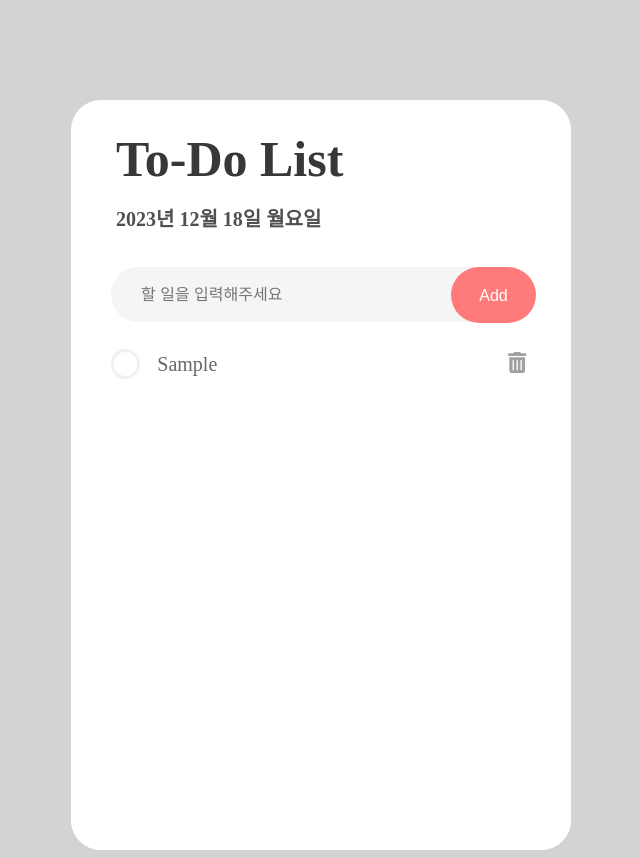
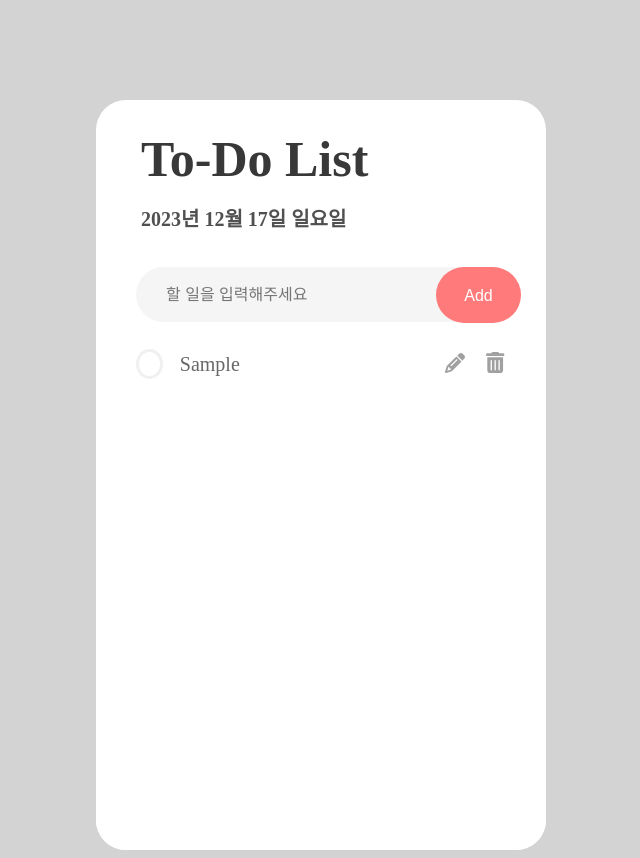
Before and after one commit to ss133600/Todo_List, a React (Create React App) app: page / in a window 1280 px wide. Both pictures are taken after typing "Sample" into the empty fields and a click on the button "Add". Shown: the whole page, without its empty margins (319-959 px from the left). Built offline with nearby package versions, Linux system fonts and the light colour scheme.

Commit message:
날짜기능 추가, 스크롤 기능 추가

```diff
--- a/package.json
+++ b/package.json
@@ -15,6 +15,7 @@
     "react": "^18.2.0",
     "react-dom": "^18.2.0",
     "react-scripts": "5.0.1",
+    "render": "^0.1.4",
     "styled-components": "^6.1.1",
     "web-vitals": "^2.1.4"
   },
--- a/src/components/Clock.js
+++ /dev/null
@@ -1,5 +0,0 @@
-// export const Clock = () => {
-//   const date = new Date();
-//   console.log(date);
-//   return <div>{date}</div>;
-// };
--- /dev/null
+++ b/src/components/CustomDate.js
@@ -0,0 +1,31 @@
+import styled from "styled-components";
+
+const Dday = styled.div``;
+
+export const CustomDate = () => {
+  const today = new Date();
+  const formattedDate = `${today.getFullYear()}년
+      ${today.getMonth() + 1}월 ${today.getDate()}일 `;
+
+  return (
+    <div>
+      <Dday>
+        {formattedDate}
+        {today.getDay() === 0
+          ? "일요일"
+          : today.getDay() === 1
+          ? "월요일"
+          : today.getDay() === 2
+          ? "화요일"
+          : today.getDay() === 3
+          ? "wednesday"
+          : today.getDay() === 4
+          ? "Thursday"
+          : today.getDay() === 5
+          ? "Friday"
+          : "Saturday"}
+      </Dday>
+      <Dday></Dday>
+    </div>
+  );
+};
--- a/src/components/TodoCreate.js
+++ b/src/components/TodoCreate.js
@@ -10,7 +10,8 @@ const Container = styled.div`
   margin-bottom: 40px;
 `;
 const TextInput = styled.input`
-  width: 350px;
+  max-width: 300px;
+  width: 100%;
   height: 25px;
   /* padding: 10px;
   margin: 0px 0px; */
@@ -25,7 +26,12 @@ const TextInput = styled.input`
   outline: none;
   padding-left: 30px;
 `;
+const InputBox = styled.div`
+  margin: 0 auto;
+  justify-content: c;
+`;
 const InputBtn = styled.button`
+  margin: 0 auto;
   width: 85px;
   height: 56px;
   border-radius: 50px;
@@ -38,7 +44,7 @@ const InputBtn = styled.button`
   background-color: #ff7a7a;
   border: none;
   position: absolute;
-  left: 380px;
+  left: 340px;
 `;
 
 export const TodoCreate = (props) => {
@@ -80,6 +86,7 @@ export const TodoCreate = (props) => {
             value={con}
             onChange={handleChange}
           />
+          <InputBox>
             <InputBtn
               type="submit"
               onClick={handleSubmit}
@@ -87,6 +94,7 @@ export const TodoCreate = (props) => {
             >
               Add
             </InputBtn>
+          </InputBox>
         </form>
       </Container>
     </>
--- a/src/components/TodoHead.js
+++ b/src/components/TodoHead.js
@@ -1,6 +1,8 @@
 import styled from "styled-components";
+import { CustomDate } from "./CustomDate";
 
 const TodoHeadBox = styled.div`
+  max-width: 350px;
   width: 100%;
   display: flex;
   /* padding: 20px 0px 0px 40px; */
@@ -15,6 +17,8 @@ const TodoHeadBox = styled.div`
   /* margin-bottom: 40px; */
 
   .Title {
+    max-width: 350px;
+    width: 100%;
     margin: 0;
     font-size: 50px;
     font-weight: 900;
@@ -35,8 +39,12 @@ export const TodoHead = () => {
     <>
       <TodoHeadBox>
         <div className="Title">To-Do List</div>
-        <div className="date">2023년 12월 18일 월요일</div>
+        <div className="date">
+          <CustomDate />
+        </div>
       </TodoHeadBox>
     </>
   );
 };
+
+// 2023년 12월 18일 월요일
--- a/src/components/TodoItem.js
+++ b/src/components/TodoItem.js
@@ -50,6 +50,7 @@ const Work = styled.p`
   font-weight: 500;
   /* color: rebeccapurple; */
   align-items: center;
+  cursor: pointer;
 `;
 const DeleteBtn = styled.div`
   display: flex;
@@ -75,11 +76,11 @@ const UpdateBtn = styled.div`
   cursor: pointer;
 `;
 const UpdateBox = styled.div`
-  margin-right: 30px;
-  font-size: 21px;
+  margin-right: 28px;
+  font-size: 20px;
   color: #a0a0a0;
 `;
-export const TodoItem = ({ todo, onRemove, onToggle }) => {
+export const TodoItem = ({ todo, onRemove, onToggle, onUpdate }) => {
   const { id, text, checked } = todo;
   //TodoList에서 props로 넘김
 
@@ -94,6 +95,7 @@ export const TodoItem = ({ todo, onRemove, onToggle }) => {
           ) : null}
         </DoneBtn>
         <Work
+          onClick={() => onToggle(id)}
           style={{
             textDecoration: checked ? "line-through" : null,
             color: checked ? "#ccc" : "#686868",
@@ -101,11 +103,12 @@ export const TodoItem = ({ todo, onRemove, onToggle }) => {
         >
           {text}
         </Work>
-        {/* <UpdateBtn onClick={() => onUpdate(id)}>
+
+        <UpdateBtn onClick={() => onUpdate(onUpdate)}>
           <UpdateBox>
             <FontAwesomeIcon icon={faPencil} />
           </UpdateBox>
-        </UpdateBtn> */}
+        </UpdateBtn>
         <DeleteBtn onClick={() => onRemove(id)}>
           <DeleteBox>
             {/* <FontAwesomeIcon icon={faXmark} /> */}
--- a/src/components/TodoList.js
+++ b/src/components/TodoList.js
@@ -8,7 +8,7 @@ const TodoListBox = styled.div`
   background-color: white;
 `;
 
-export const TodoList = ({ things, onRemove, onToggle }) => {
+export const TodoList = ({ things, onRemove, onToggle, onUpdate }) => {
   return (
     <>
       <TodoListBox>
@@ -18,6 +18,7 @@ export const TodoList = ({ things, onRemove, onToggle }) => {
             key={todo.id}
             onRemove={onRemove}
             onToggle={onToggle}
+            onUpdate={onUpdate}
           />
         ))}
       </TodoListBox>
--- a/src/components/TodoTemplate.js
+++ b/src/components/TodoTemplate.js
@@ -5,7 +5,9 @@ import { TodoCreate } from "./TodoCreate";
 import { TodoList } from "./TodoList";
 
 const TodoTemplateBox = styled.div`
-  width: 500px;
+  max-width: 450px;
+  width: 100%;
+  /* width: 450px; */
   height: 750px;
   background-color: white;
   border-radius: 30px;
@@ -14,11 +16,13 @@ const TodoTemplateBox = styled.div`
   margin-top: 100px;
   display: flex;
   flex-direction: column;
+  overflow: auto;
 `;
 
 export const TodoTemplate = () => {
   const [things, setThings] = useState([]);
   console.log(things);
+  // const [edited, setEdited] = useState(false);
 
   const nextId = useRef(0);
   // console.log(nextId);
@@ -34,13 +38,27 @@ export const TodoTemplate = () => {
     // console.log(todo);
   };
 
+  const onUpdate = (updateText, id) => {
+    setThings(
+      things.map((todo) => {
+        if (todo.id === id) {
+          return {
+            ...todo,
+            text: updateText,
+          };
+        }
+        return todo;
+      })
+    );
+  };
+
+  // const saveText = (text) => {
+  //   setThings([...things, text]);
+  // };
+
   const onRemove = (id) => {
     setThings(things.filter((todo) => todo.id !== id));
   };
-
-  // const onUpdate = (id) => {
-  //   setThings(things.((todo)))
-  // }
 
   const onToggle = (id) => {
     setThings(
@@ -54,7 +72,12 @@ export const TodoTemplate = () => {
     <TodoTemplateBox>
       <TodoHead />
       <TodoCreate onSubmit={handleSubmit} />
-      <TodoList things={things} onRemove={onRemove} onToggle={onToggle} />
+      <TodoList
+        things={things}
+        onRemove={onRemove}
+        onToggle={onToggle}
+        onUpdate={onUpdate}
+      />
     </TodoTemplateBox>
   );
 };
```
Also changed, not shown: 1 other file (tests, documents, lock files or other folders). Lines whose indentation alone changed are shown as unchanged.
